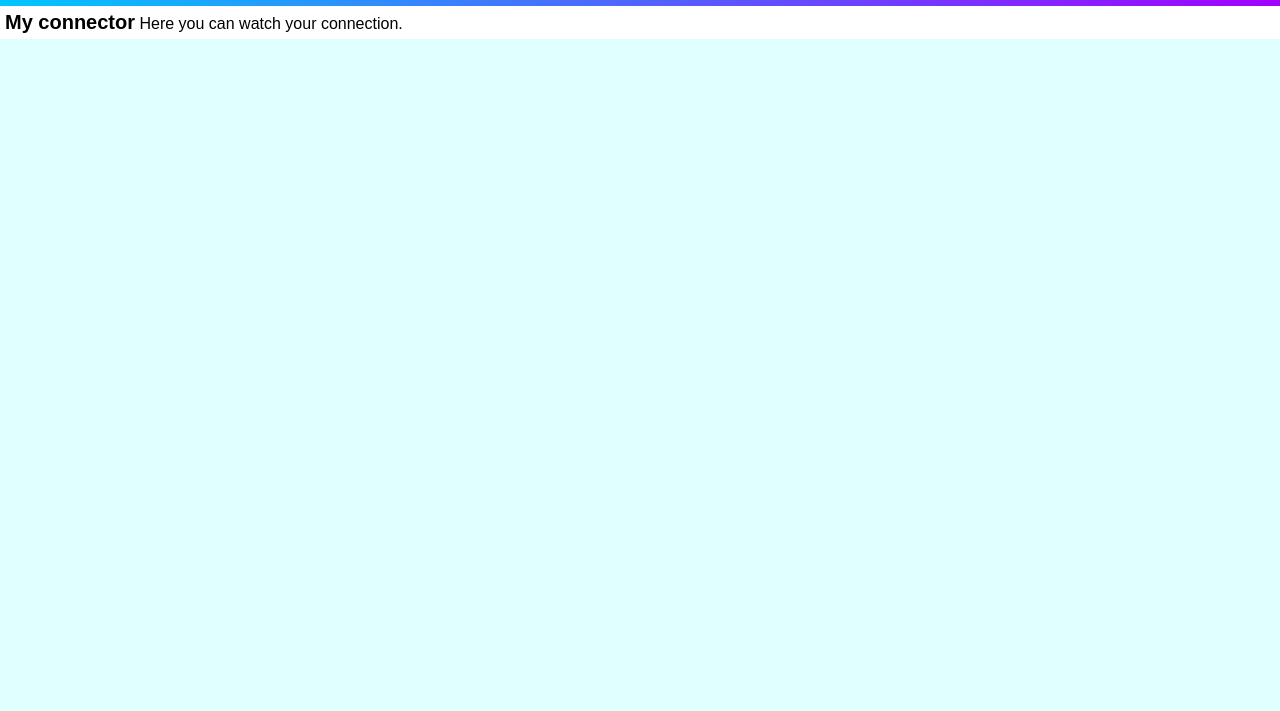
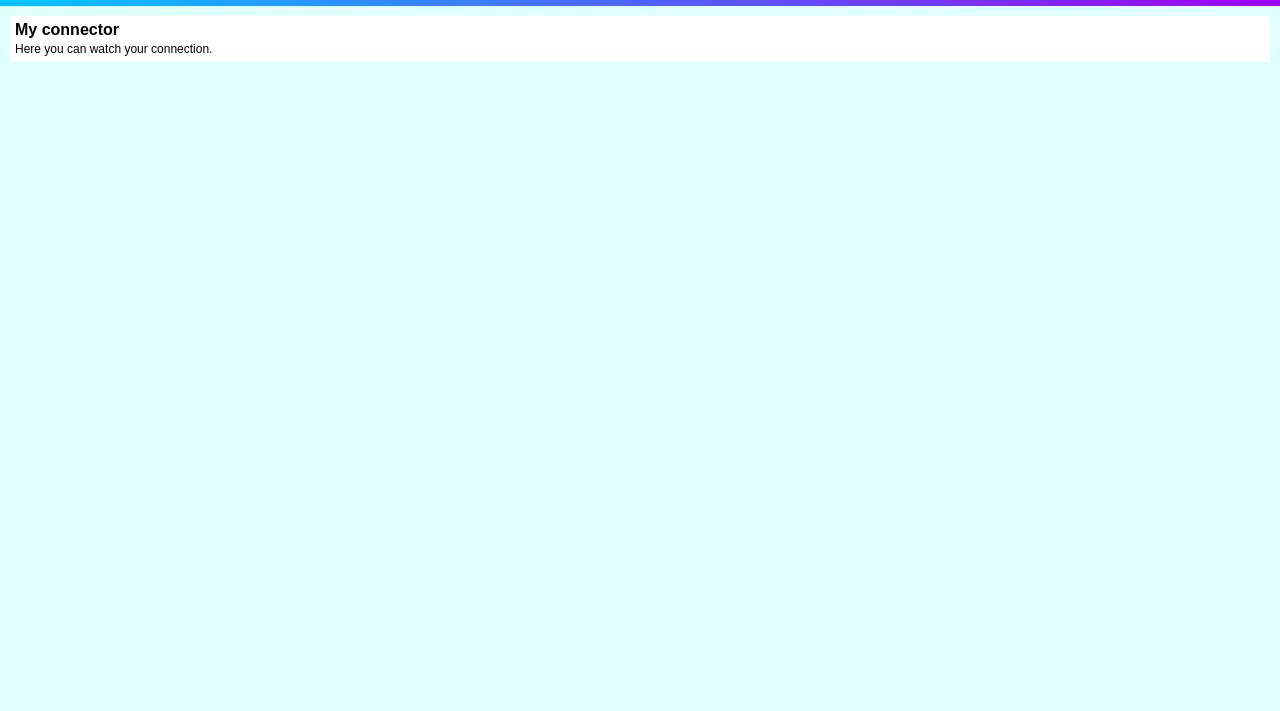
Before and after one commit to MattiaDV/test-prova-con-miki, a plain HTML site: page index.html in a window 1280 px wide. Shown: the part 89-800 px from the top of the page. Drawn offline with Linux system fonts and the light colour scheme.

Commit message:
berlusconi<3

```diff
--- a/index.html
+++ b/index.html
@@ -16,8 +16,8 @@
         </div>
 
         <div class="firstsection">
-            <span class="fs20"><b>My connector</b></span>
-            <span class="fs16">Here you can watch your connection.</span>
+            <span class="fs16"><b>My connector</b></span><br>
+            <span class="fs12">Here you can watch your connection.</span>
         </div>
       <script src = "script.js"></script>
     </body>
--- a/style.css
+++ b/style.css
@@ -39,14 +39,15 @@ body {
 }
 
 .firstsection{
+    margin: 10px;
     padding: 5px;
     background-color: var(--white-color);
-}
-
-.firstsection .fs20{
-    font-size: 20px;
 }
 
 .firstsection .fs16{
     font-size: 16px;
 }
+
+.firstsection .fs12{
+    font-size: 12px;
+}
```
